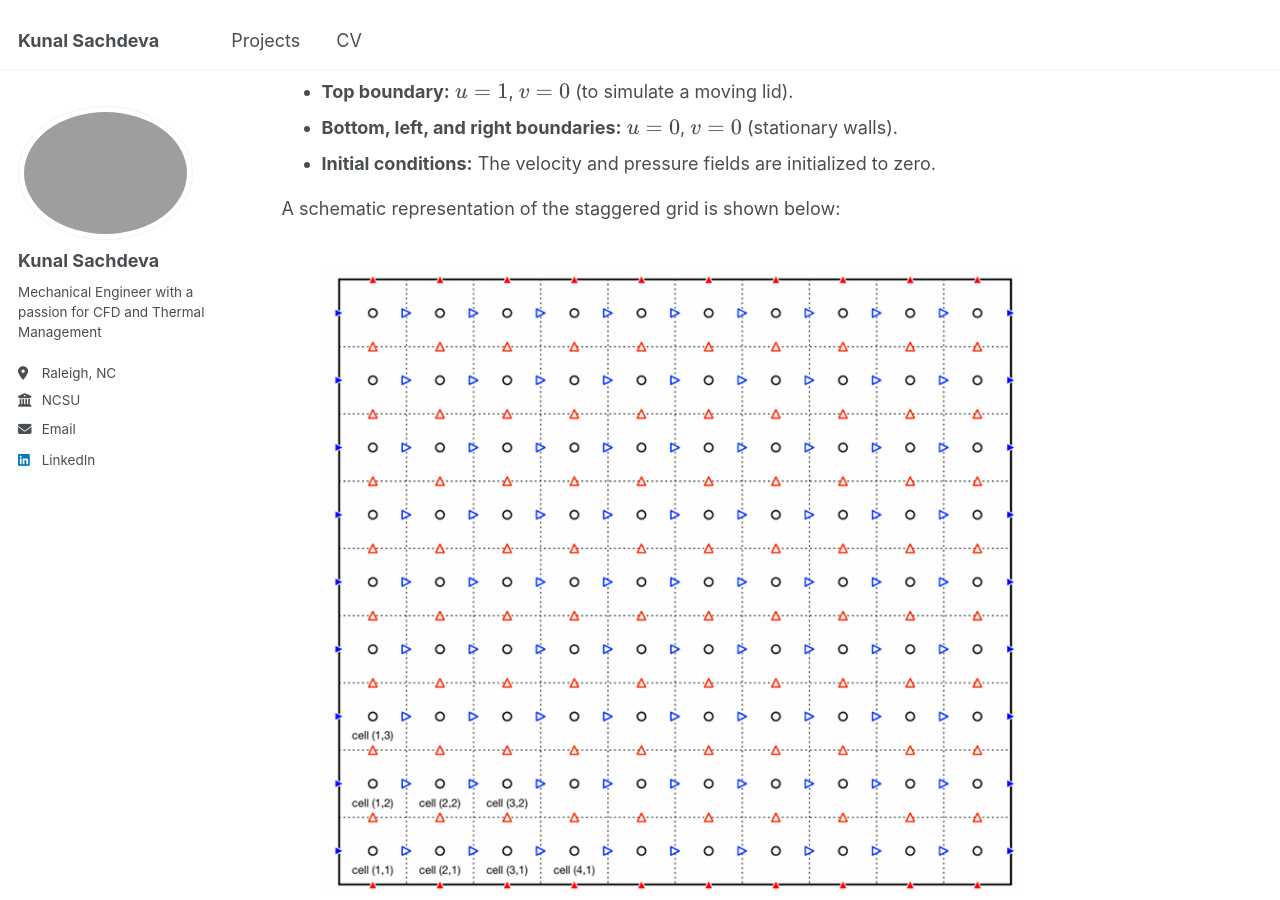
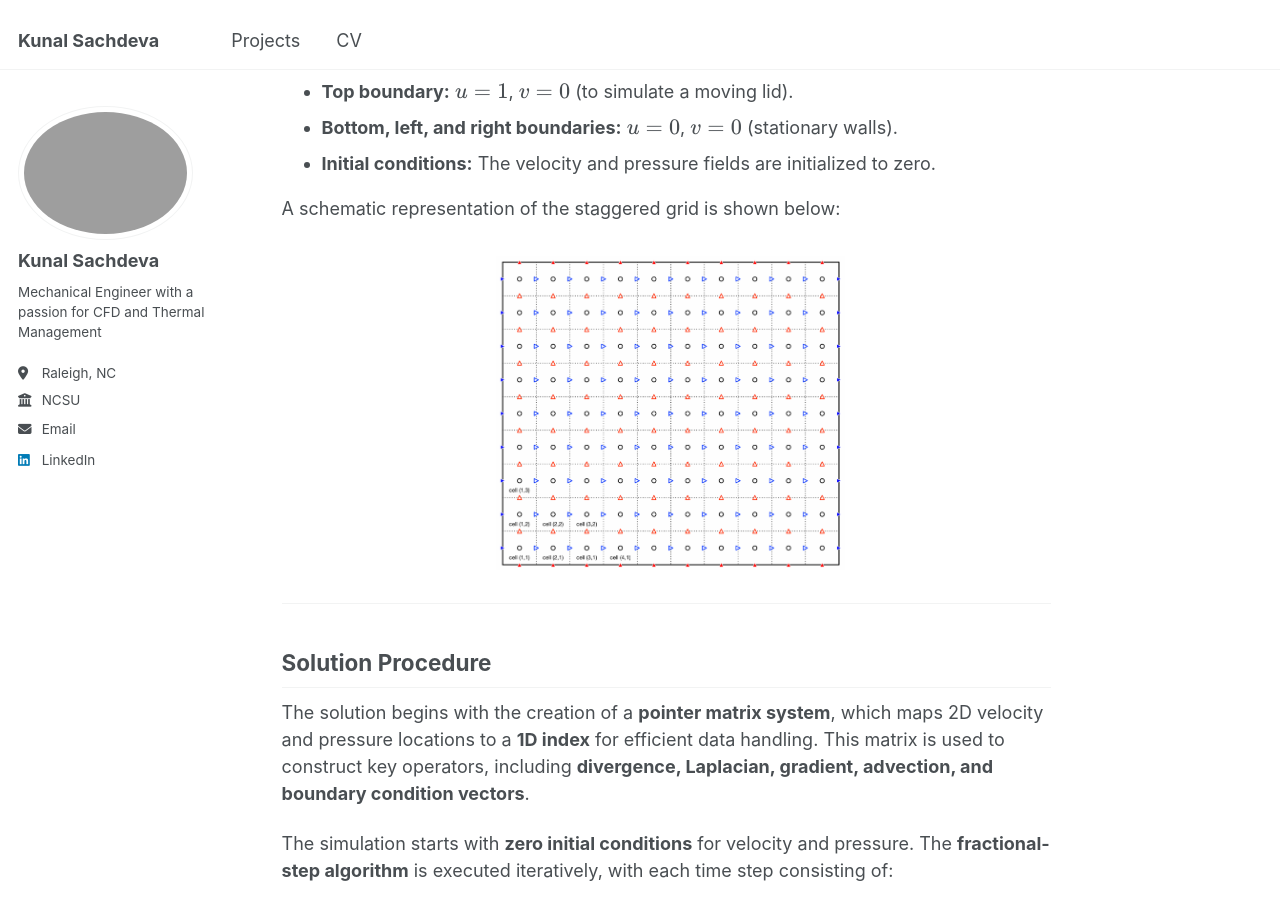
Before and after one commit to sachdevakunal/sachdevakunal.github.io, a Jekyll site: the page built from _projects/iNS_part1.md, in a window 1280 px wide and 900 px high, scrolled down 1669 px. Built offline with Jekyll 4.4.1, drawn with Linux system fonts in a browser that asks for light colours.

Commit message:
Update iNS_part1.md

```diff
--- a/_projects/iNS_part1.md
+++ b/_projects/iNS_part1.md
@@ -58,7 +58,10 @@ The computational domain is a **$ 1 \times 1 $ square** discretized into a **$ 1
 
 A schematic representation of the staggered grid is shown below:
 
-![Grid Discretization](https://sachdevakunal.github.io/images/staggered_grid.png)
+<p align="center">
+  <img src="https://sachdevakunal.github.io/images/staggered_grid.png" width="50%">
+</p>
+
 
 ---
 
```
